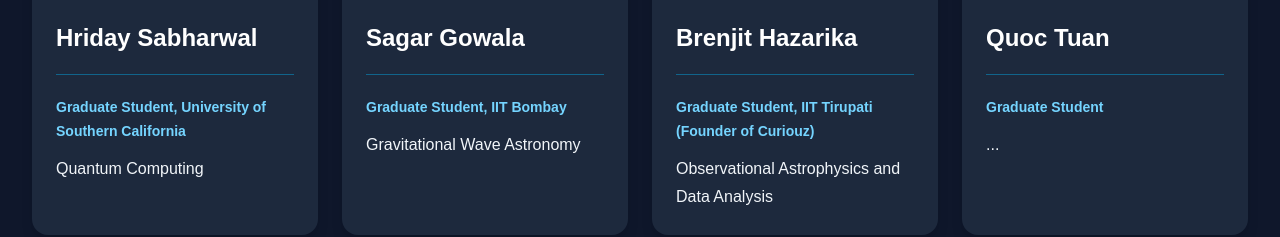
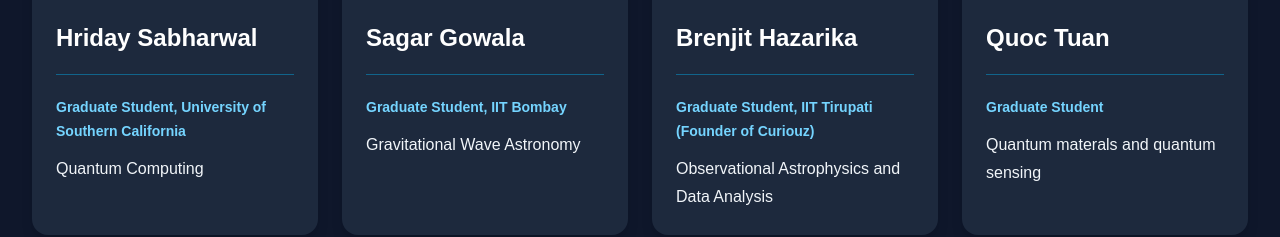
Before and after one commit to bibhasborah/bose-summer-school, a Next.js app: page / in a window 1280 px wide. Shown: the part 4260-4497 px from the top of the page. Built offline with nearby package versions, Linux system fonts and the light colour scheme.

Commit message:
Tuan's field

```diff
--- a/app/page.tsx
+++ b/app/page.tsx
@@ -138,7 +138,7 @@
   {
     name: "Quoc Tuan",
     affiliation: "Graduate Student",
-    field: "...",
+    field: "Quantum materals and quantum sensing",
     image: "/speakers/Tuan.png",
   },
 ];
```
